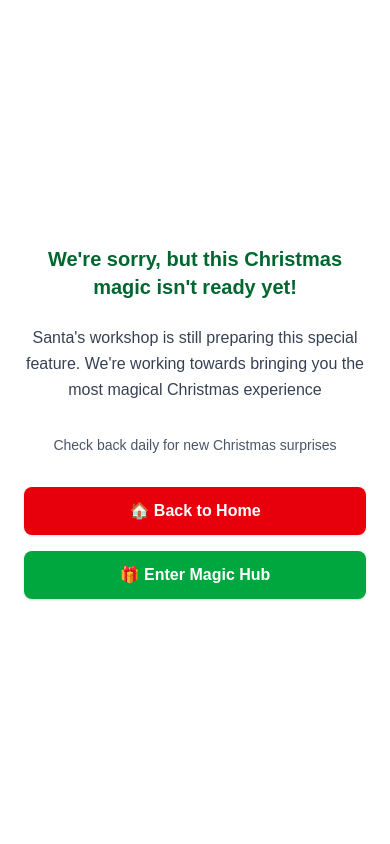
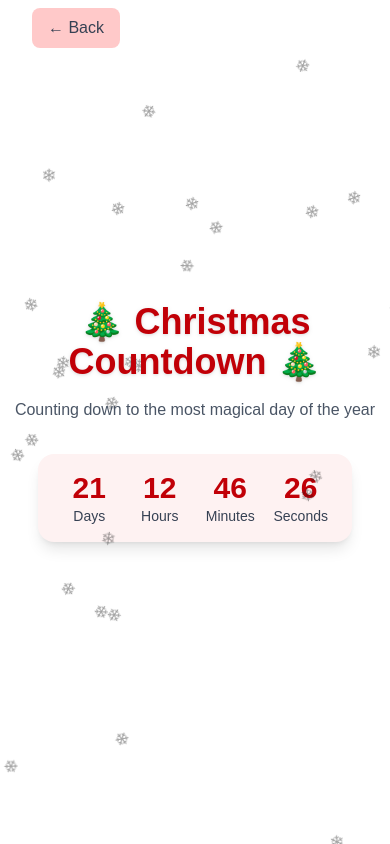
Before and after one commit to Mbiydzenyuy3/santas-magic-hub, a Next.js app: page /magic/countdown in a window 390 px wide. Before the commit this address had no page. Built offline with nearby package versions, Linux system fonts and the light colour scheme.

Commit message:
feat: create the countdown to the 25th, with flakes snowfall, and responsive UI

```diff
--- a/app/globals.css
+++ b/app/globals.css
@@ -30,3 +30,46 @@ body {
 .animate-snow {
   animation: snow linear infinite;
 }
+
+@keyframes fall {
+  0% {
+    transform: translateY(-10px) rotate(0deg);
+  }
+  100% {
+    transform: translateY(120vh) rotate(360deg);
+  }
+}
+
+.animate-fall {
+  animation: fall linear infinite;
+}
+
+@keyframes fade-in {
+  from {
+    opacity: 0;
+    transform: translateY(-6px);
+  }
+  to {
+    opacity: 1;
+    transform: translateY(0);
+  }
+}
+
+.animate-fade-in {
+  animation: fade-in 1s ease forwards;
+}
+
+@keyframes pop {
+  0% {
+    transform: scale(0.8);
+    opacity: 0;
+  }
+  100% {
+    transform: scale(1);
+    opacity: 1;
+  }
+}
+
+.animate-pop {
+  animation: pop 0.6s ease-out;
+}
--- /dev/null
+++ b/app/magic/countdown/page.tsx
@@ -0,0 +1,110 @@
+'use client'
+
+import { useEffect, useState } from 'react'
+import Link from 'next/link'
+
+interface TimeLeft {
+  days: number
+  hours: number
+  minutes: number
+  seconds: number
+}
+
+export default function ChristmasCountdown() {
+  const [timeLeft, setTimeLeft] = useState<TimeLeft>(calculateTimeLeft())
+
+  const [snowflakeConfigs] = useState<
+    Array<{ left: string; animationDelay: string; animationDuration: string }>
+  >(generateSnowflakeConfigs)
+
+  function calculateTimeLeft() {
+    const now = new Date()
+    const christmas = new Date(now.getFullYear(), 11, 25)
+
+    const diff = christmas.getTime() - now.getTime()
+
+    return {
+      days: Math.max(0, Math.floor(diff / (1000 * 60 * 60 * 24))),
+      hours: Math.max(0, Math.floor((diff / (1000 * 60 * 60)) % 24)),
+      minutes: Math.max(0, Math.floor((diff / (1000 * 60)) % 60)),
+      seconds: Math.max(0, Math.floor((diff / 1000) % 60))
+    }
+  }
+
+  function generateSnowflakeConfigs() {
+    return [...Array(30)].map(() => ({
+      left: `${Math.random() * 100}%`,
+      animationDelay: `${Math.random() * 5}s`,
+      animationDuration: `${4 + Math.random() * 6}s`
+    }))
+  }
+
+  useEffect(() => {
+    const timer = setInterval(() => {
+      setTimeLeft(calculateTimeLeft())
+    }, 1000)
+
+    return () => clearInterval(timer)
+  }, [])
+
+  useEffect(() => {
+    try {
+      const stored = JSON.parse(localStorage.getItem('completedDays') || '[]')
+      const newDay = 3
+
+      if (!stored.includes(newDay)) {
+        localStorage.setItem(
+          'completedDays',
+          JSON.stringify([...stored, newDay])
+        )
+      }
+    } catch (err) {
+      console.error('Failed to update completedDays:', err)
+    }
+  }, [])
+
+  return (
+    <div className="min-h-screen flex flex-col items-center justify-center bg-white text-center relative overflow-hidden">
+      <Link
+        href="/magic"
+        className="absolute top-2 left-8 inline-flex items-center gap-2 px-4 py-2 bg-red-200 hover:bg-red-100 text-gray-700 rounded-lg transition-colors duration-200 font-medium"
+      >
+        ← Back
+      </Link>
+      <div className="absolute inset-0 pointer-events-none opacity-40">
+        {snowflakeConfigs.length > 0 &&
+          snowflakeConfigs.map((config, i) => (
+            <div
+              key={i}
+              className="absolute animate-fall text-lg"
+              style={config}
+            >
+              ❄
+            </div>
+          ))}
+      </div>
+
+      <h1 className="text-4xl font-bold text-red-700 drop-shadow mb-4 animate-fade-in">
+        🎄 Christmas Countdown 🎄
+      </h1>
+
+      <p className="text-gray-600 mb-8 animate-fade-in">
+        Counting down to the most magical day of the year
+      </p>
+
+      <div className="grid grid-cols-4 gap-4 px-6 py-4 bg-red-50 rounded-2xl shadow-lg animate-pop">
+        {[
+          { label: 'Days', value: timeLeft.days },
+          { label: 'Hours', value: timeLeft.hours },
+          { label: 'Minutes', value: timeLeft.minutes },
+          { label: 'Seconds', value: timeLeft.seconds }
+        ].map((item) => (
+          <div key={item.label} className="flex flex-col items-center">
+            <div className="text-3xl font-bold text-red-700">{item.value}</div>
+            <div className="text-sm text-gray-700">{item.label}</div>
+          </div>
+        ))}
+      </div>
+    </div>
+  )
+}
--- a/app/magic/page.tsx
+++ b/app/magic/page.tsx
@@ -6,7 +6,7 @@ export default function MagicHub() {
       <div className="top-0 left-8 p-4 absolute">
         <Link
           href="/"
-          className="inline-flex items-center gap-2 px-4 py-2 bg-gray-100 hover:bg-gray-200 text-gray-700 rounded-lg transition-colors duration-200 font-medium"
+          className="inline-flex items-center gap-2 px-4 py-2 bg-red-200 hover:bg-red-100 text-gray-700 rounded-lg transition-colors duration-200 font-medium"
         >
           <span>←</span>
           Back to Home
@@ -39,6 +39,9 @@ export default function MagicHub() {
           <div className="text-gray-900 font-semibold text-lg">
             ⏳ Christmas Countdown
           </div>
+          <p className="text-xs text-gray-700 mt-2 font-medium">
+            Day 3 unlocked
+          </p>
         </Link>
 
         <Link
--- a/app/magic/santa-chat/page.tsx
+++ b/app/magic/santa-chat/page.tsx
@@ -79,7 +79,7 @@ export default function SantaChat() {
             alt="Santa"
             className="rounded-full"
           />
-          <h1 className="text-lg font-semibold">Chat with Santa 🎅</h1>
+          <h1 className="text-lg font-semibold">Chat with Santa</h1>
         </div>
 
         <Link href="/magic" className="px-3 py-1 bg-red-700 rounded-lg">
```
